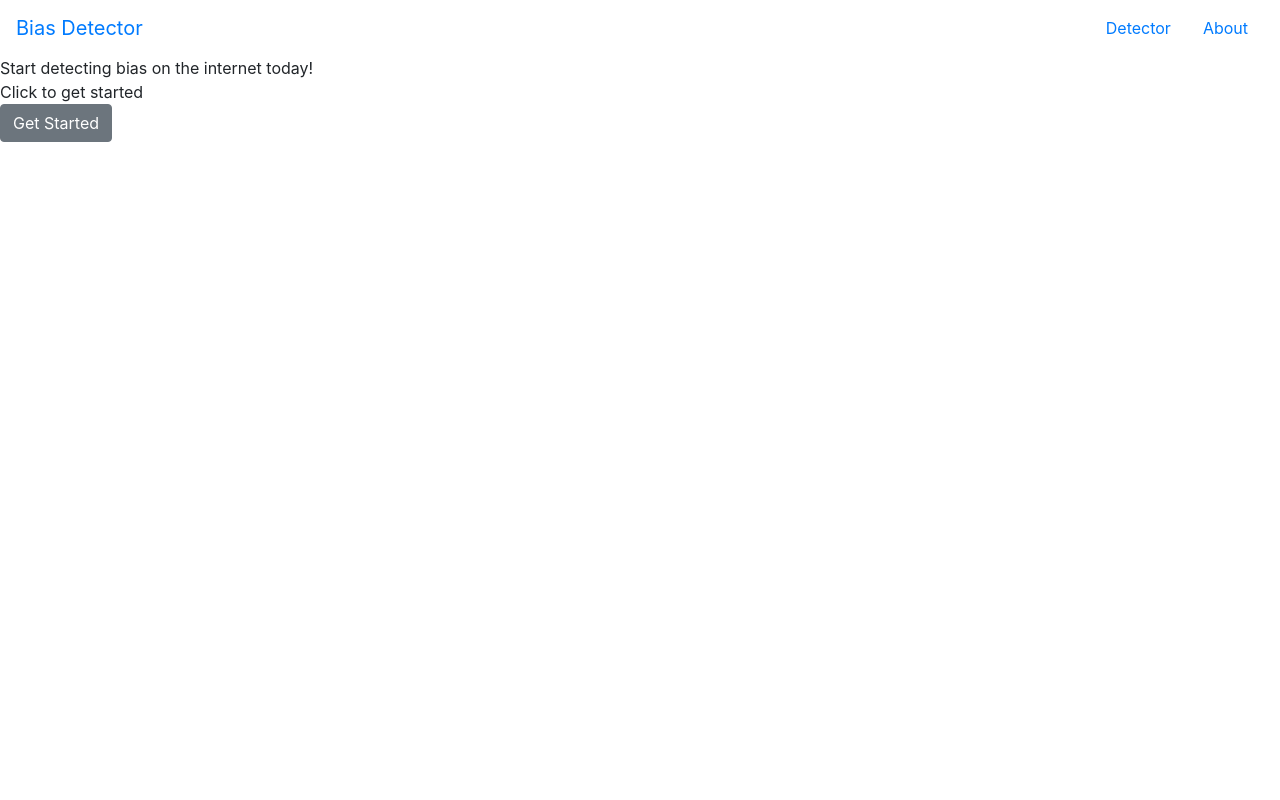
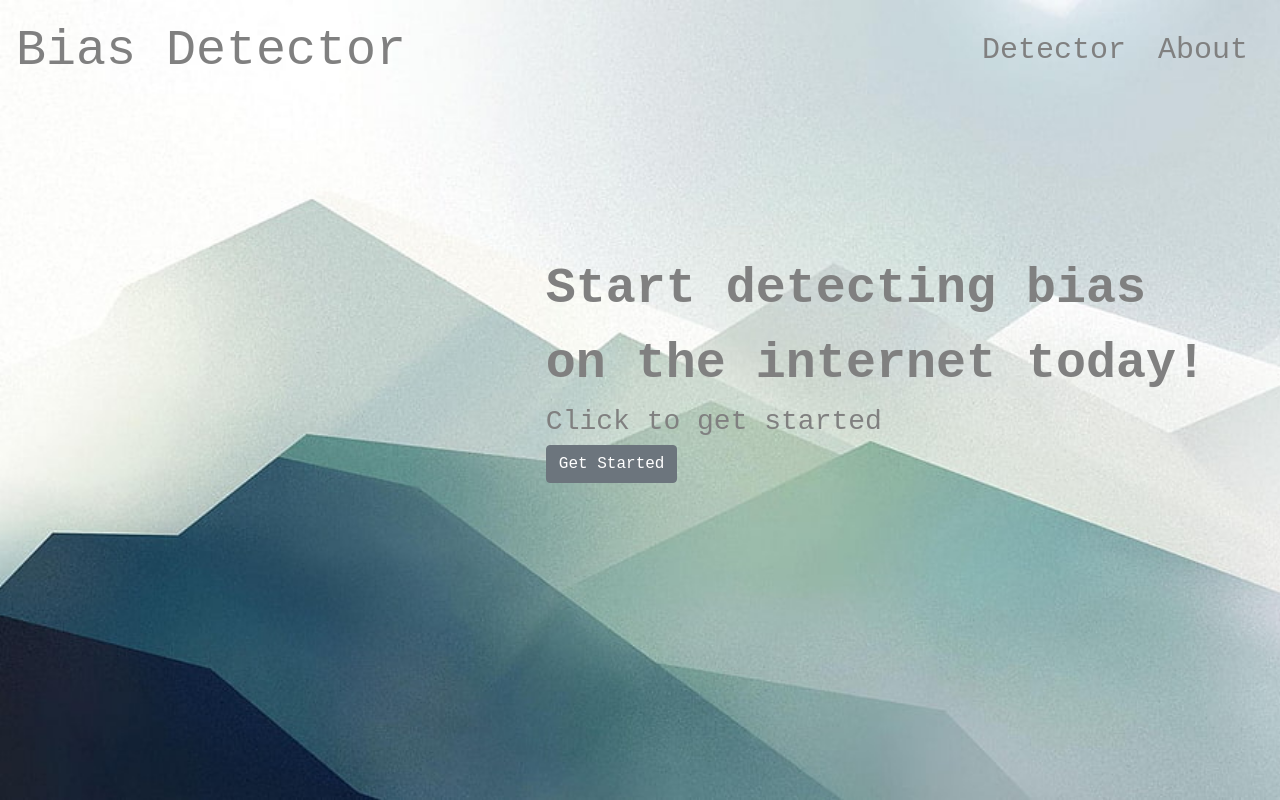
Before and after one commit to jon-infante/BiasDetector, a Flask app: page / in a window 1280 px wide. Run offline with Flask 2, Linux system fonts and the light colour scheme; some libraries are stand-ins or nearby versions.

Commit message:
background

```diff
--- a/assets/styles.css
+++ b/static/styles.css
@@ -3,7 +3,7 @@
 }
 
 .bg {
-  background: url-image("img/mountain.jpg");
+  background-image: url("mountain.jpg");
 
   height: 100%;
 
```
Also changed, not shown: static/mountain.jpg (renamed from assets/img/mountain.jpg).
